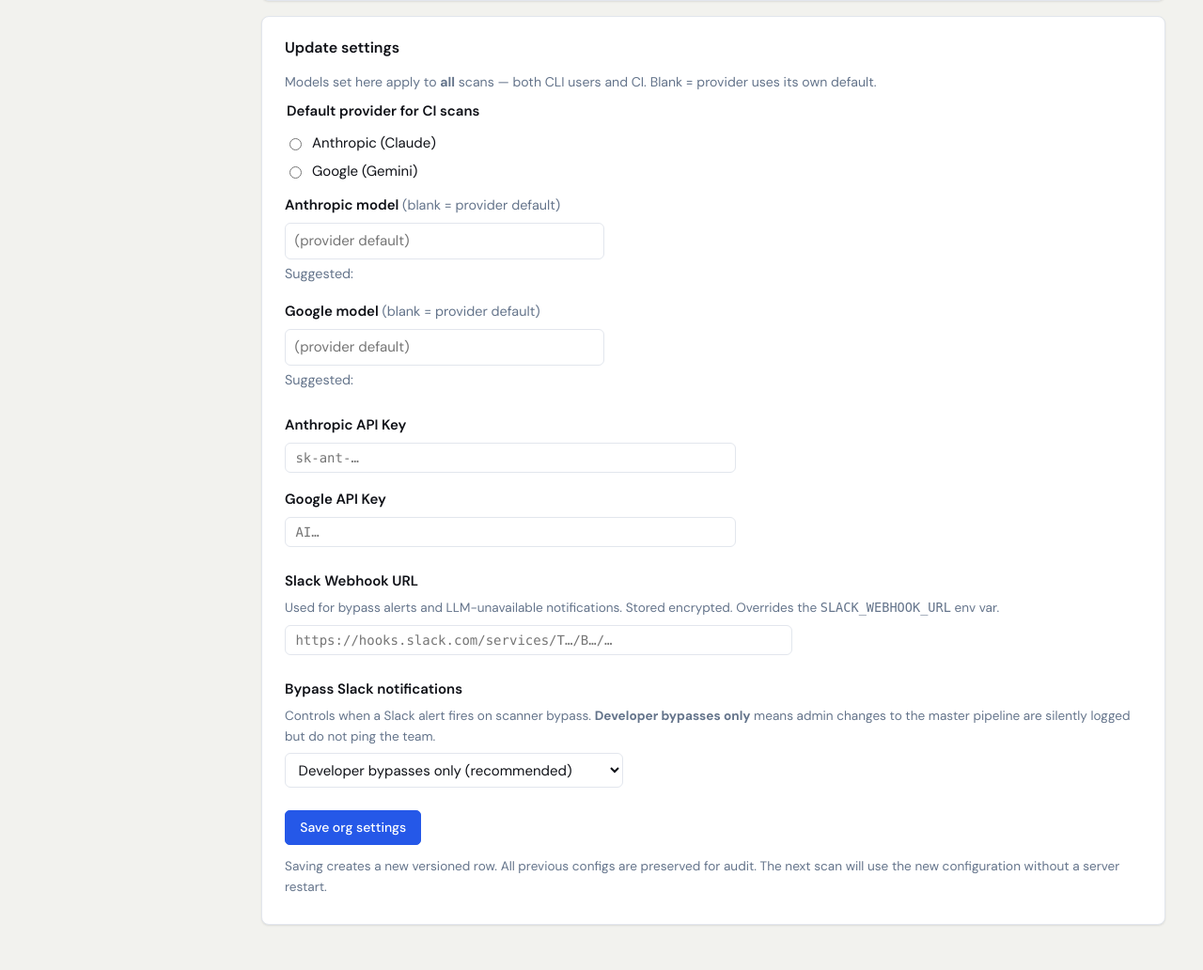
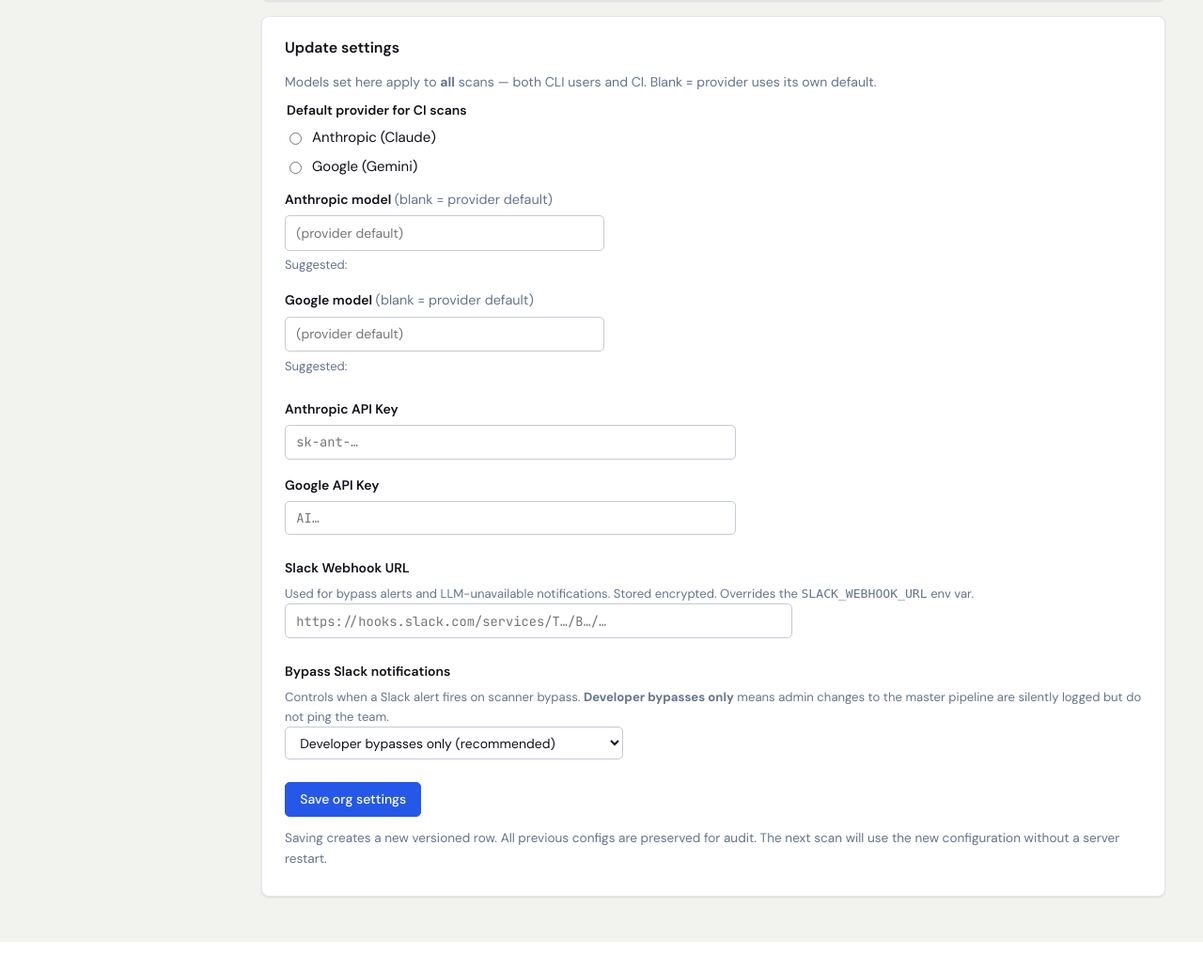
Before and after one commit to Phrase-Sandbox/davidayo-sec-scan-test, a Python web app: template src/security_scanner/tokens/templates/admin_org_settings.html in a window 1280 px wide. Shown: the part 520-1552 px from the top of the page at 94% size. After the commit the page ends 1522 px from the top, so only its background shows below. Run offline with Jinja, Linux system fonts and the light colour scheme; the template is opened without the code that fills it, so the values that code supplies are empty.

Commit message:
untracked files:     src/security_scanner/tokens/templates/admin_advanced_settings.html     src/security_scanner/tokens/templates/admin_reports.html     src/security_scanner/tokens/templates/admin_users.html

```diff
--- a/src/security_scanner/tokens/templates/admin_org_settings.html
+++ b/src/security_scanner/tokens/templates/admin_org_settings.html
@@ -17,17 +17,17 @@
     <dt>Google model</dt><dd><code>{{ current_google_model or "(provider default)" }}</code></dd>
     <dt>Anthropic key</dt>
     <dd>
-      {% if masked_anthropic %}<code>{{ masked_anthropic }}</code> <span class="ok">✓ set</span>
+      {% if masked_anthropic %}<span class="mono" style="font-size:0.82rem;">{{ masked_anthropic }}</span> <span class="ok">✓ set</span>
       {% else %}<span class="muted">not set</span>{% endif %}
     </dd>
     <dt>Google key</dt>
     <dd>
-      {% if masked_google %}<code>{{ masked_google }}</code> <span class="ok">✓ set</span>
+      {% if masked_google %}<span class="mono" style="font-size:0.82rem;">{{ masked_google }}</span> <span class="ok">✓ set</span>
       {% else %}<span class="muted">not set</span>{% endif %}
     </dd>
     <dt>Slack webhook</dt>
     <dd>
-      {% if masked_slack %}<code>{{ masked_slack }}</code> <span class="ok">✓ set</span>
+      {% if masked_slack %}<span class="mono" style="font-size:0.82rem;">{{ masked_slack }}</span> <span class="ok">✓ set</span>
       {% else %}<span class="muted">not set</span>{% endif %}
     </dd>
     <dt>Bypass Slack notifications</dt>
@@ -52,7 +52,7 @@
   <form method="post" action="/admin/org-settings" autocomplete="off">
 
     <fieldset style="border: none; padding: 0; margin: 0 0 0.75rem;">
-      <legend style="font-weight: 600; margin-bottom: 0.6rem;">Default provider for CI scans</legend>
+      <legend class="form-label">Default provider for CI scans</legend>
       <label style="display: flex; align-items: center; gap: 0.5rem; margin-bottom: 0.4rem; cursor: pointer;">
         <input type="radio" name="default_provider" value="anthropic"
                {{ 'checked' if current_provider == 'anthropic' else '' }}>
@@ -66,7 +66,7 @@
     </fieldset>
 
     <div style="margin-bottom: 1rem;">
-      <label style="display: block; font-weight: 600; margin-bottom: 0.4rem;" for="anthropic_model">
+      <label class="form-label" for="anthropic_model">
         Anthropic model <span class="muted" style="font-weight: normal;">(blank = provider default)</span>
       </label>
       <input type="text"
@@ -76,20 +76,19 @@
              value="{{ current_anthropic_model or '' }}"
              placeholder="(provider default)"
              autocomplete="off"
-             style="font: inherit; padding: 0.4rem 0.6rem; border: 1px solid var(--border);
-                    border-radius: 6px; background: var(--card); color: var(--fg); width: 100%; max-width: 340px;">
+             style="width: 100%; max-width: 340px;">
       <datalist id="anthropic-model-list">
         {% for m in known_models.get("anthropic", []) %}
           <option value="{{ m }}"></option>
         {% endfor %}
       </datalist>
-      <small class="muted" style="display: block; margin-top: 0.3rem;">
+      <p class="form-hint">
         Suggested: {% for m in known_models.get("anthropic", []) %}{{ m }}{% if loop.first %} (recommended){% endif %}{% if not loop.last %}, {% endif %}{% endfor %}
-      </small>
+      </p>
     </div>
 
     <div style="margin-bottom: 1.5rem;">
-      <label style="display: block; font-weight: 600; margin-bottom: 0.4rem;" for="google_model">
+      <label class="form-label" for="google_model">
         Google model <span class="muted" style="font-weight: normal;">(blank = provider default)</span>
       </label>
       <input type="text"
@@ -99,20 +98,19 @@
              value="{{ current_google_model or '' }}"
              placeholder="(provider default)"
              autocomplete="off"
-             style="font: inherit; padding: 0.4rem 0.6rem; border: 1px solid var(--border);
-                    border-radius: 6px; background: var(--card); color: var(--fg); width: 100%; max-width: 340px;">
+             style="width: 100%; max-width: 340px;">
       <datalist id="google-model-list">
         {% for m in known_models.get("google", []) %}
           <option value="{{ m }}"></option>
         {% endfor %}
       </datalist>
-      <small class="muted" style="display: block; margin-top: 0.3rem;">
+      <p class="form-hint">
         Suggested: {% for m in known_models.get("google", []) %}{{ m }}{% if loop.first %} (recommended){% endif %}{% if not loop.last %}, {% endif %}{% endfor %}
-      </small>
+      </p>
     </div>
 
     <div style="margin-bottom: 1rem;">
-      <label style="display: block; font-weight: 600; margin-bottom: 0.4rem;" for="anthropic_key">
+      <label class="form-label" for="anthropic_key">
         Anthropic API Key
         {% if masked_anthropic %}
           <span class="muted" style="font-weight: normal; font-size: 0.85rem;">(current: {{ masked_anthropic }})</span>
@@ -120,14 +118,13 @@
       </label>
       <input type="password" name="anthropic_key" id="anthropic_key"
              autocomplete="new-password"
+             class="input-mono"
              placeholder="{{ 'Leave blank to keep existing key' if masked_anthropic else 'sk-ant-…' }}"
-             style="font: 14px/1 ui-monospace, 'SF Mono', Menlo, monospace;
-                    padding: 0.45rem 0.65rem; border: 1px solid var(--border);
-                    border-radius: 6px; background: var(--card); color: var(--fg); width: 100%; max-width: 480px;">
+             style="width: 100%; max-width: 480px;">
     </div>
 
     <div style="margin-bottom: 1.5rem;">
-      <label style="display: block; font-weight: 600; margin-bottom: 0.4rem;" for="google_key">
+      <label class="form-label" for="google_key">
         Google API Key
         {% if masked_google %}
           <span class="muted" style="font-weight: normal; font-size: 0.85rem;">(current: {{ masked_google }})</span>
@@ -135,43 +132,40 @@
       </label>
       <input type="password" name="google_key" id="google_key"
              autocomplete="new-password"
+             class="input-mono"
              placeholder="{{ 'Leave blank to keep existing key' if masked_google else 'AI…' }}"
-             style="font: 14px/1 ui-monospace, 'SF Mono', Menlo, monospace;
-                    padding: 0.45rem 0.65rem; border: 1px solid var(--border);
-                    border-radius: 6px; background: var(--card); color: var(--fg); width: 100%; max-width: 480px;">
+             style="width: 100%; max-width: 480px;">
     </div>
 
     <div style="margin-bottom: 1.5rem;">
-      <label style="display: block; font-weight: 600; margin-bottom: 0.4rem;" for="slack_webhook">
+      <label class="form-label" for="slack_webhook">
         Slack Webhook URL
         {% if masked_slack %}
           <span class="muted" style="font-weight: normal; font-size: 0.85rem;">(current: {{ masked_slack }})</span>
         {% endif %}
       </label>
-      <p class="muted" style="font-size: 0.85rem; margin: 0 0 0.4rem;">
+      <p class="form-hint">
         Used for bypass alerts and LLM-unavailable notifications.
         Stored encrypted. Overrides the <code>SLACK_WEBHOOK_URL</code> env var.
       </p>
       <input type="password" name="slack_webhook" id="slack_webhook"
              autocomplete="new-password"
+             class="input-mono"
              placeholder="{{ 'Leave blank to keep existing webhook' if masked_slack else 'https://hooks.slack.com/services/T…/B…/…' }}"
-             style="font: 14px/1 ui-monospace, 'SF Mono', Menlo, monospace;
-                    padding: 0.45rem 0.65rem; border: 1px solid var(--border);
-                    border-radius: 6px; background: var(--card); color: var(--fg); width: 100%; max-width: 540px;">
+             style="width: 100%; max-width: 540px;">
     </div>
 
     <div style="margin-bottom: 1.5rem;">
-      <label style="display: block; font-weight: 600; margin-bottom: 0.4rem;" for="bypass_slack_mode">
+      <label class="form-label" for="bypass_slack_mode">
         Bypass Slack notifications
       </label>
-      <p class="muted" style="font-size: 0.85rem; margin: 0 0 0.4rem;">
+      <p class="form-hint">
         Controls when a Slack alert fires on scanner bypass.
         <strong>Developer bypasses only</strong> means admin changes to the master pipeline
         are silently logged but do not ping the team.
       </p>
       <select name="bypass_slack_mode" id="bypass_slack_mode"
-              style="font: inherit; padding: 0.4rem 0.6rem; border: 1px solid var(--border);
-                     border-radius: 6px; background: var(--card); color: var(--fg); width: 100%; max-width: 360px;">
+              style="width: 100%; max-width: 360px;">
         <option value="dev_only" {{ 'selected' if current_bypass_slack_mode == 'dev_only' else '' }}>
           Developer bypasses only (recommended)
         </option>
@@ -192,9 +186,9 @@
   </form>
 
   {% if masked_slack %}
-  <hr style="border: none; border-top: 1px solid var(--border); margin: 1.25rem 0;">
+  <div class="section-divider"></div>
   <h3 style="font-size: 0.95rem; margin: 0 0 0.5rem;">Test Slack integration</h3>
-  <p class="muted" style="font-size: 0.85rem;">
+  <p class="muted" style="font-size: 0.85rem; margin-bottom: 0.75rem;">
     Sends a test message to verify the saved webhook is working.
   </p>
   <form method="post" action="/admin/org-settings/test-slack">
```
